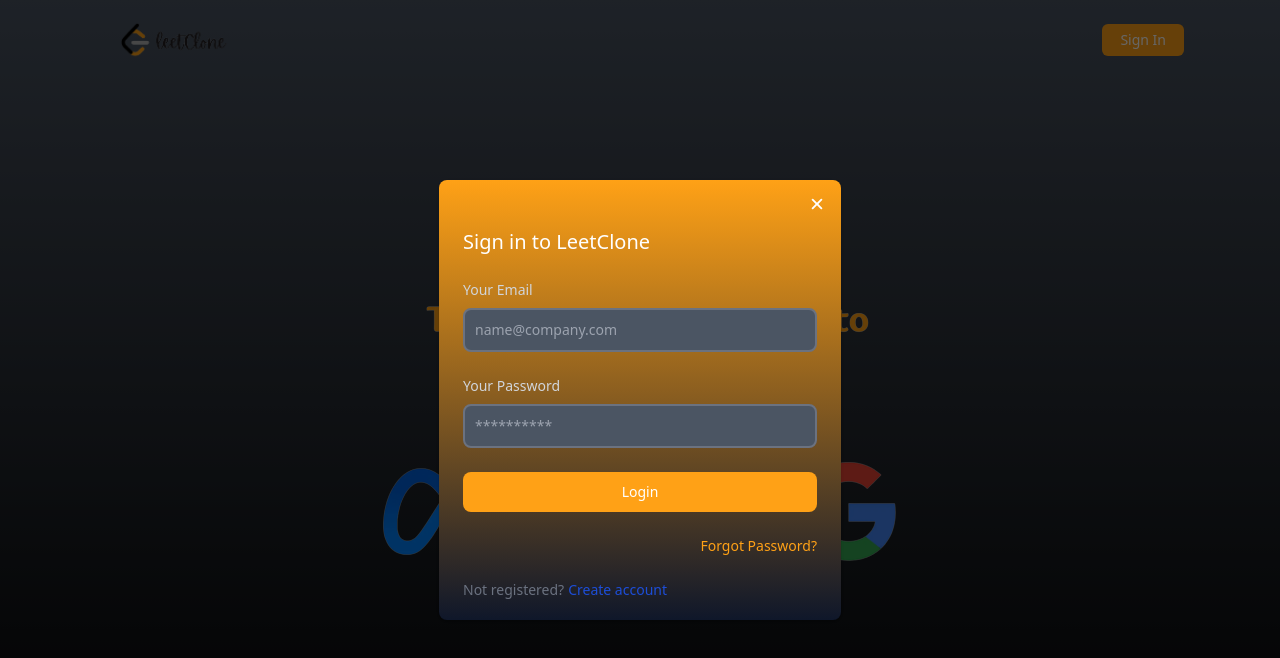
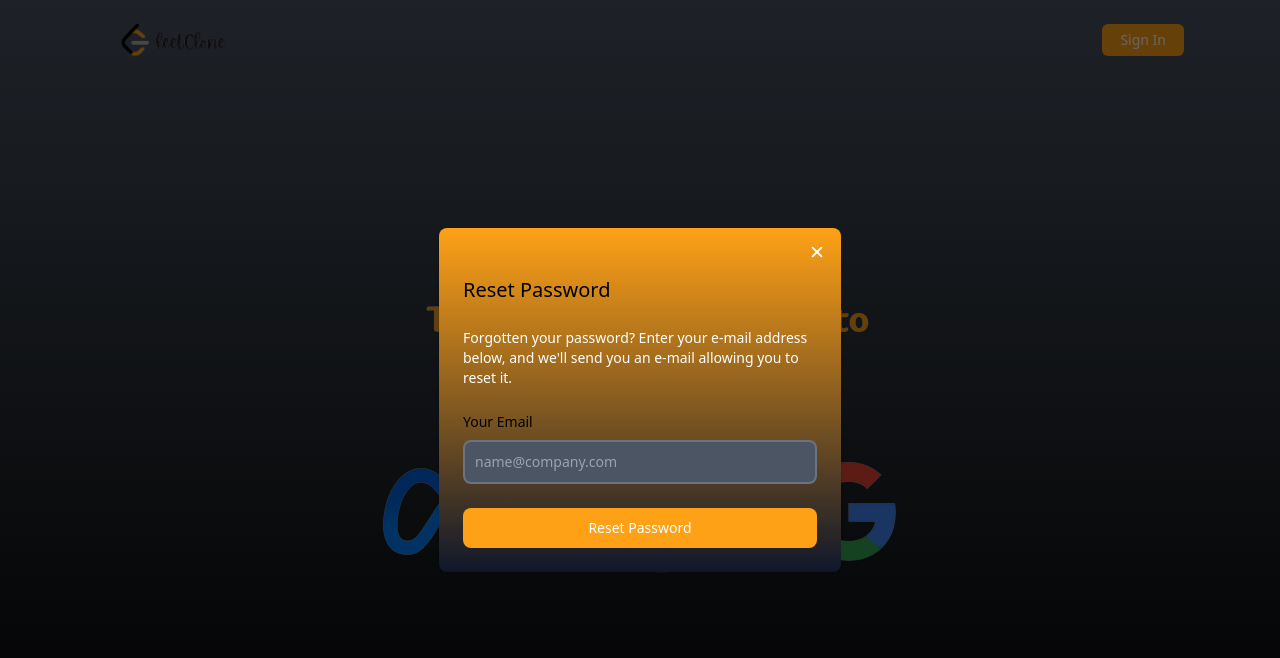
Before and after one commit to mpabarca/leetcode-clone, a Next.js app: page /auth in a window 1280 px wide. Shown: the top 658 px of the page. Built offline with nearby package versions, Linux system fonts and the light colour scheme.

Commit message:
Create SignUp and ResetPassword component and styles

```diff
--- a/src/components/organisms/AuthModal.tsx
+++ b/src/components/organisms/AuthModal.tsx
@@ -1,6 +1,8 @@
 import React from 'react';
 import { IoClose } from 'react-icons/io5';
 import Login from './Login';
+import Signup from './Signup';
+import ResetPassword from './ResetPassword';
 
 type AuthModalProps = {};
 
@@ -19,7 +21,7 @@
                                 <IoClose className='h-5 w-5'/>
                             </button>
                         </div>
-                        <Login />
+                        <ResetPassword />
                     </div>
                 </div>
             </div>
--- a/src/components/organisms/ResetPassword.tsx
+++ b/src/components/organisms/ResetPassword.tsx
@@ -0,0 +1,32 @@
+/* eslint-disable react/no-unescaped-entities */
+import React from 'react';
+
+type ResetPasswordProps = {};
+
+const ResetPassword:React.FC<ResetPasswordProps> = () => {
+
+    return(
+        <form className='space-y-6 px-6 pb-6'>
+            <h3 className='text-xl font-medium text-black'>Reset Password</h3>
+            <p className='text-white text-sm'>
+                Forgotten your password? Enter your e-mail address below, and we'll send you an e-mail allowing you to reset it.
+            </p>
+            <div>
+                <label htmlFor='email' className='text-sm font-medium block mb-2 text-black'>
+                    Your Email
+                </label>
+                <input type='email' name='email' id='email'
+                    className='border-2 outline-none sm:text-sm rounded-lg focus:ring-blue-500 focus:border-blue-500 block w-full p-2.5
+                        bg-gray-600 border-gray-500 placeholder-gray-400 text-white'
+                    placeholder='name@company.com'
+                />
+            </div>
+            <button type='submit' className='w-full text-white focus:ring-blue-500 font-medium rounded-lg text-sm px-5 py-2.5
+                text-center bg-brand-orange hover:bg-brand-orange-s'
+            >
+                Reset Password
+            </button>
+        </form>
+    )
+}
+export default ResetPassword;
--- a/src/components/organisms/Signup.tsx
+++ b/src/components/organisms/Signup.tsx
@@ -0,0 +1,54 @@
+import React from 'react';
+
+type SignupProps = {};
+
+const Signup:React.FC<SignupProps> = () => {
+
+    return(
+        <form className='space-y-6 px-6 pb-5'>
+            <h3 className='text-xl font-medium text-white'>Sign up to LeetClone</h3>
+            <div>
+                <label htmlFor='email' className='text-sm font-medium block mb-2 text-gray-300'>
+                    Your Email
+                </label>
+                <input type='email' name='email' id='email'
+                    className='border-2 outline-none sm:text-sm rounded-lg focus:ring-blue-500 focus:border-blue-500 block w-full p-2.5
+                        bg-gray-600 border-gray-500 placeholder-gray-400 text-white'
+                    placeholder='name@company.com'
+                />
+            </div>
+            <div>
+                <label htmlFor='displayName' className='text-sm font-medium block mb-2 text-gray-300'>
+                    Display Name
+                </label>
+                <input type='displayName' name='displayName' id='displayName'
+                    className='border-2 outline-none sm:text-sm rounded-lg focus:ring-blue-500 focus:border-blue-500 block w-full p-2.5
+                        bg-gray-600 border-gray-500 placeholder-gray-400 text-white'
+                    placeholder='John Doe'
+                />
+            </div>
+            <div>
+                <label htmlFor='password' className='text-sm font-medium block mb-2 text-gray-300'>
+                    Your Password
+                </label>
+                <input type='password' name='password' id='password'
+                    className='border-2 outline-none sm:text-sm rounded-lg focus:ring-blue-500 focus:border-blue-500 block w-full p-2.5
+                        bg-gray-600 border-gray-500 placeholder-gray-400 text-white'
+                    placeholder='**********'
+                />
+            </div>
+            <button type='submit' className='w-full text-white focus:ring-blue-500 font-medium rounded-lg text-sm px-5 py-2.5
+                text-center bg-brand-orange hover:bg-brand-orange-s'
+            >
+                Register
+            </button>
+            <div className='text-sm font-medium text-white'>
+                Already have an account?
+                <a href='#' className='text-brand-orange hover:underline pl-1'>
+                    Log In
+                </a>
+            </div>
+        </form>
+    )
+}
+export default Signup;
```
Also changed, not shown: src/components/organisms/Login.tsx (line endings or trailing spaces).
